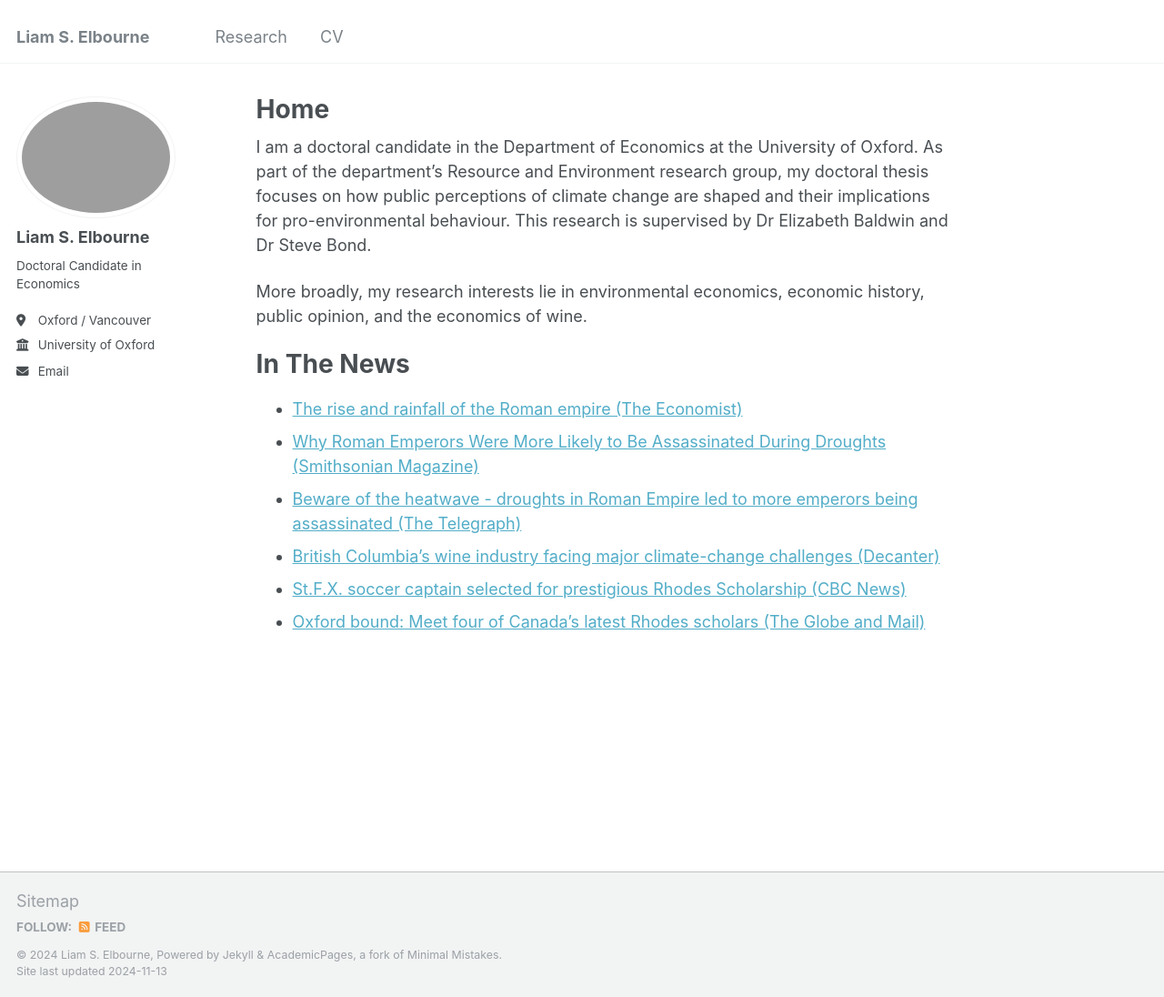
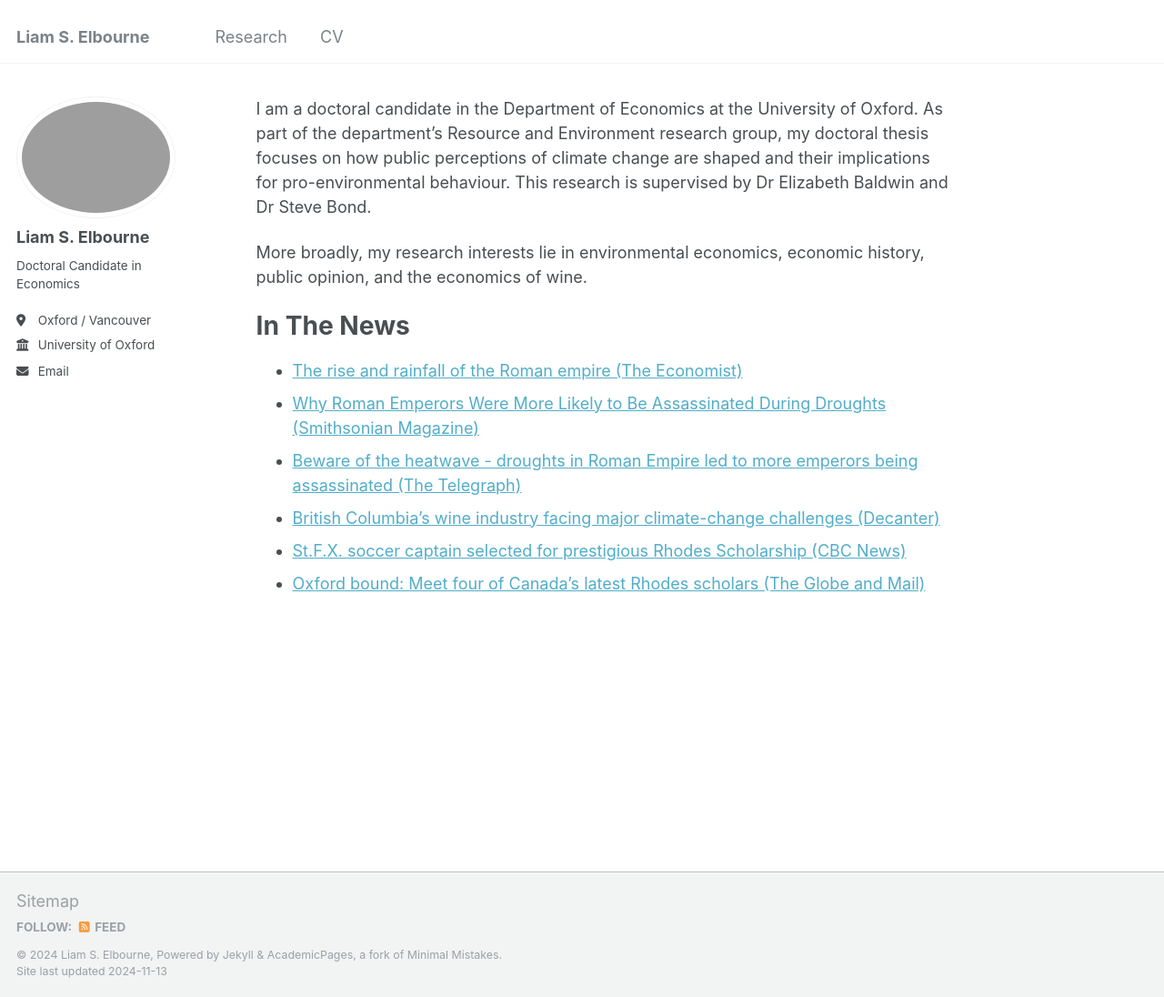
Before and after one commit to LiamSElbourne/LiamSElbourne.github.io, a Jekyll site: the page built from _pages/about.md, in a window 1280 px wide and 1096 px high. Shown: the whole window at 91% size. Built offline with Jekyll 4.4.1, drawn with Linux system fonts in a browser that asks for light colours.

Commit message:
Update about.md

```diff
--- a/_pages/about.md
+++ b/_pages/about.md
@@ -1,6 +1,6 @@
 ---
 permalink: /
-title: "Home"
+title: # "Home"
 author_profile: true
 redirect_from:
   - /about/
```
